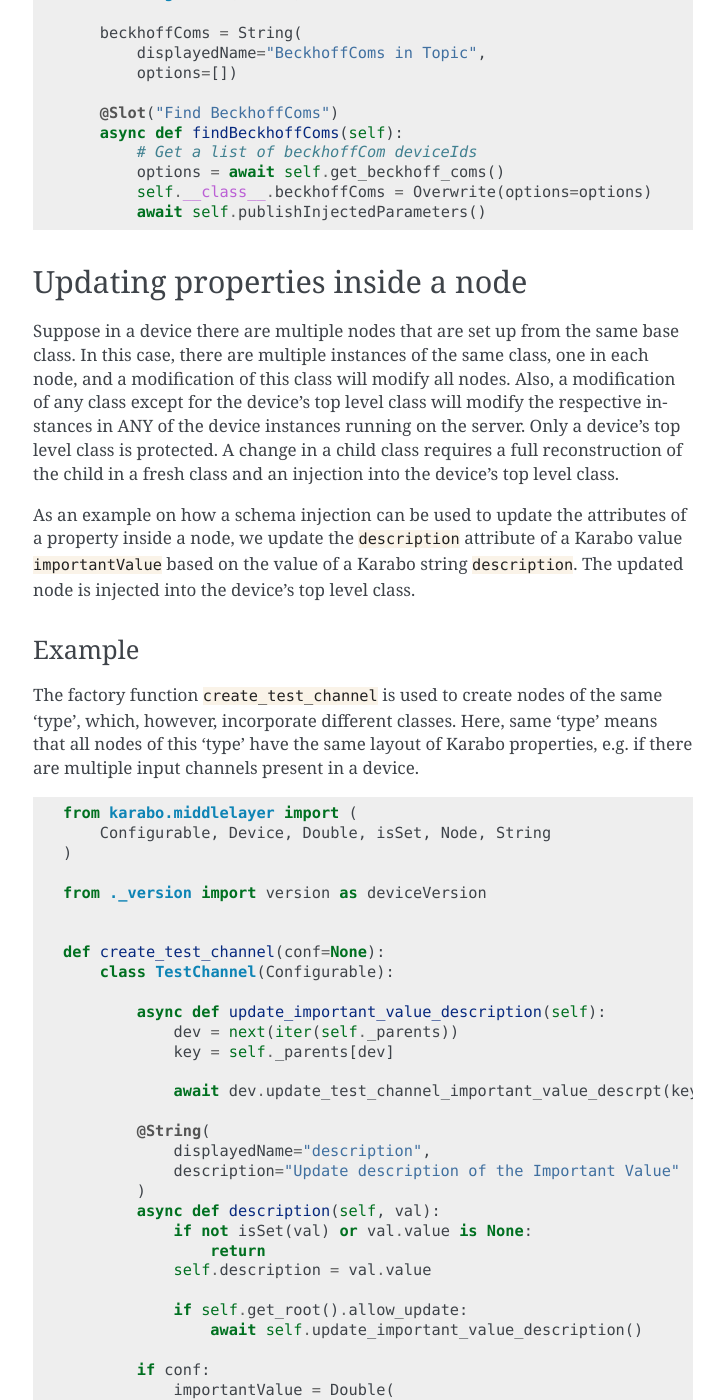
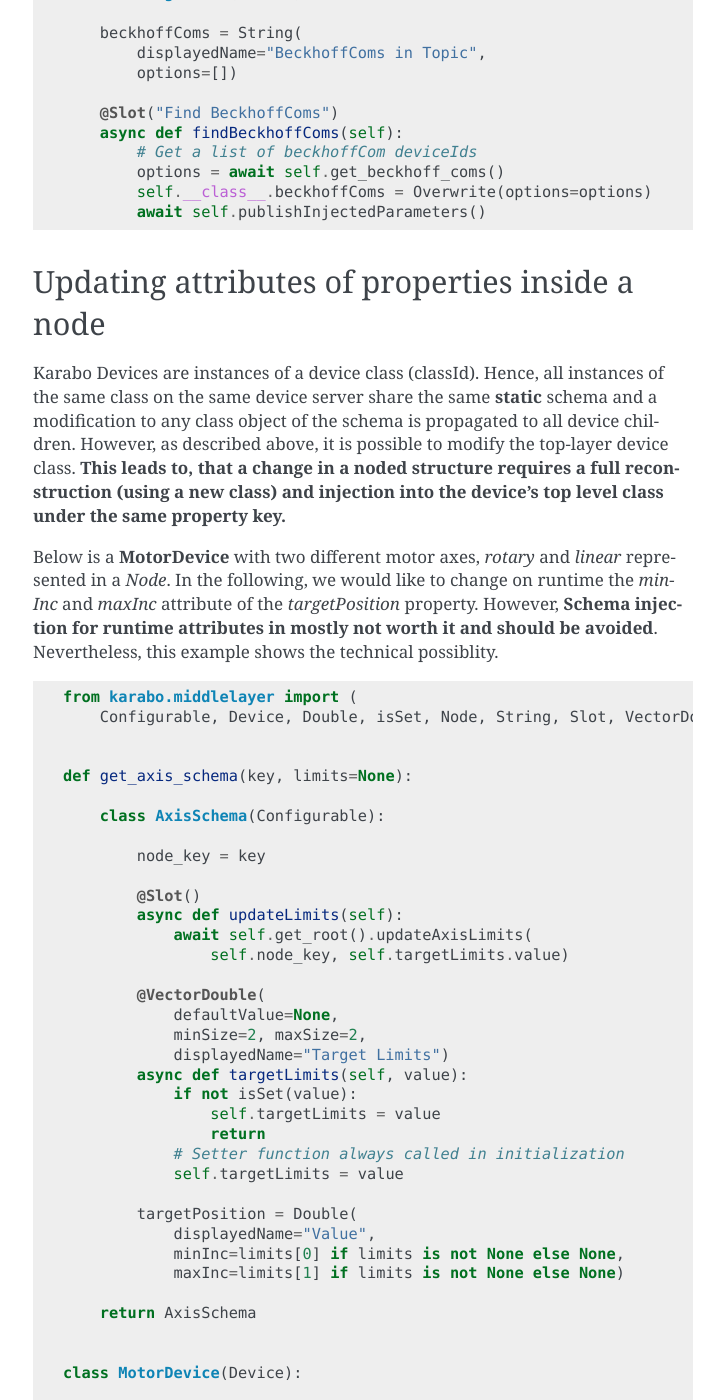
Before and after one commit to European-XFEL/howToMiddlelayer, a Sphinx documentation site: the page built from source/chap3/schema_injection.rst, in a window 1280 px wide and 1400 px high, scrolled down 1561 px. Shown: the whole window, without its empty margins (387-1111 px from the left). Built offline with Sphinx 7.4.7, drawn with Linux system fonts in a browser that asks for light colours; some of the changed text lies outside the part shown.

Commit message:
Provide a tailored schema injection of a node example

```diff
--- a/source/chap3/schema_injection.rst
+++ b/source/chap3/schema_injection.rst
@@ -91,115 +91,88 @@
 
 .. _schema-injection-node:
 
-Updating properties inside a node
----------------------------------
+Updating attributes of properties inside a node
+-----------------------------------------------
 
-Suppose in a device there are multiple nodes that are set up from the
-same base class. In this case, there are multiple instances of the same class,
-one in each node, and a modification of this class will modify all nodes.
-Also, a modification of any class except for the device's top level class
-will modify the respective instances in ANY of the device instances running on
-the server. Only a device's top level class is protected. A change in a child
-class requires a full reconstruction of the child in a fresh class and an
-injection into the device's top level class.
+Karabo Devices are instances of a device class (classId). Hence, all instances of the same class
+on the same device server share the same **static** schema and a modification to any class object
+of the schema is propagated to all device children. However, as described above, it
+is possible to modify the top-layer device class.
+**This leads to, that a change in a noded structure requires a full reconstruction
+(using a new class) and injection into the device's top level class
+under the same property key.**
 
-As an example on how a schema injection can be used to update the attributes
-of a property inside a node, we update the :Python:`description` attribute
-of a Karabo value :Python:`importantValue` based on the value of a Karabo
-string :Python:`description`. The updated node is injected into the device's
-top level class.
-
-Example
-+++++++
-
-The factory function :Python:`create_test_channel` is used to create nodes of the same 'type', which, however,
-incorporate different classes. Here, same 'type' means that all nodes of this 'type' have the same
-layout of Karabo properties, e.g. if there are multiple input channels present
-in a device.
+Below is a **MotorDevice** with two different motor axes, `rotary` and `linear` represented
+in a `Node`.
+In the following, we would like to change on runtime the `minInc` and `maxInc` attribute
+of the `targetPosition` property. However, **Schema injection for runtime attributes in mostly
+not worth it and should be avoided**. Nevertheless, this example shows the technical possiblity.
 
 .. code-block:: Python
 
     from karabo.middlelayer import (
-        Configurable, Device, Double, isSet, Node, String
-    )
-
-    from ._version import version as deviceVersion
+        Configurable, Device, Double, isSet, Node, String, Slot, VectorDouble)
 
 
-    def create_test_channel(conf=None):
-        class TestChannel(Configurable):
+    def get_axis_schema(key, limits=None):
 
-            async def update_important_value_description(self):
-                dev = next(iter(self._parents))
-                key = self._parents[dev]
+        class AxisSchema(Configurable):
 
-                await dev.update_test_channel_important_value_descrpt(key)
+            node_key = key
 
-            @String(
-                displayedName="description",
-                description="Update description of the Important Value"
-            )
-            async def description(self, val):
-                if not isSet(val) or val.value is None:
+            @Slot()
+            async def updateLimits(self):
+                await self.get_root().updateAxisLimits(
+                    self.node_key, self.targetLimits.value)
+
+            @VectorDouble(
+                defaultValue=None,
+                minSize=2, maxSize=2,
+                displayedName="Target Limits")
+            async def targetLimits(self, value):
+                if not isSet(value):
+                    self.targetLimits = value
                     return
-                self.description = val.value
+                # Setter function always called in initialization
+                self.targetLimits = value
 
-                if self.get_root().allow_update:
-                    await self.update_important_value_description()
+            targetPosition = Double(
+                displayedName="Value",
+                minInc=limits[0] if limits is not None else None,
+                maxInc=limits[1] if limits is not None else None)
 
-            if conf:
-                importantValue = Double(
-                    displayedName="Important Value",
-                    description=conf["description"]
-                )
-            else:
-                importantValue = Double(
-                    displayedName="Important Value",
-                    description="Important Value"
-                )
-
-        return TestChannel
+        return AxisSchema
 
 
-    class SchemaInjectionExample1(Device):
-        __version__ = deviceVersion
+    class MotorDevice(Device):
 
-        def __init__(self, configuration):
-            super().__init__(configuration)
+        # Node's take classes to build up
+        rotary = Node(get_axis_schema("rotary", None))
+        linear = Node(get_axis_schema("linear", [0, 90]))
 
-        testChannel1 = Node(create_test_channel())
-        testChannel2 = Node(create_test_channel())
-        allow_update = False
-
-        async def update_test_channel_important_value_descrpt(self, node_key):
-            self.allow_update = False
-            h = self.configurationAsHash()[node_key]
-            setattr(self.__class__, node_key, Node(create_test_channel(h)))
-
-            await self.publishInjectedParameters(node_key, h)
-            self.allow_update = True
-
-        async def onInitialization(self):
-            """ This method will be called when the device starts.
-
-                Define your actions to be executed after instantiation.
-            """
-            self.allow_update = True
+        async def updateAxisLimits(self, key, limits):
+            # 1. Get the previous configuration from the node under `key`
+            h = self.configurationAsHash()[key]
+            # 2. Create a new configurable schema for `key` with `limits`
+            conf_schema = get_axis_schema(key, limits)
+            # 3. Set the new node on `key` and inject with previous
+            # configuration `h`
+            setattr(self.__class__, key, Node(conf_schema))
+            await self.publishInjectedParameters(key, h)
 
 
+The factory function :Python:`get_limit_schema` provides each `Node`
+with a `Configurable` class.
+During the creation, the `minInc` and `maxInc` attributes can be assigned to
+the `targetPosition` property.
+Here, the class itself has a `Slot` that propagates to the `MotorDevice`
+to inject a new *Axis* under the same `key` with different limits.
+During a runtime schema injection via the `Slot` *updateLimits*,
+we again create a **new** updated `Configurable` class for the Node - and -
+to make sure that the configuration of the `MotorDevice` is preserved, the
+existing configuration is passed to the :Python:`publishInjectedParameters` method.
+During the initialization, all eventual setters are called as usual.
 
-The factory function :Python:`create_test_channel` ensures that each of the
-nodes has a different class, so that a class update by a schema injection only
-affects a single node. The attribute of a specific property inside a node can
-be assigned during class contruction. In the example, the previous
-configuration of the node is stored as a Karabo Hash and given to the class
-factory as an argument. From the configuration Hash, the new description
-for the :Python:`importantValue` is extracted. During the schema injection
-the new node instance is initialized with the values of the old node instance
-by passing the configuration Hash of the old node to the
-:Python:`publishInjectedParameters` function. Note that during the
-initialization the setter functions of the properties are called. To prevent
-an infinite schema injection cascade, the bool :Python:`allow_update` is used.
 
 Injecting Slots
 ---------------
```
